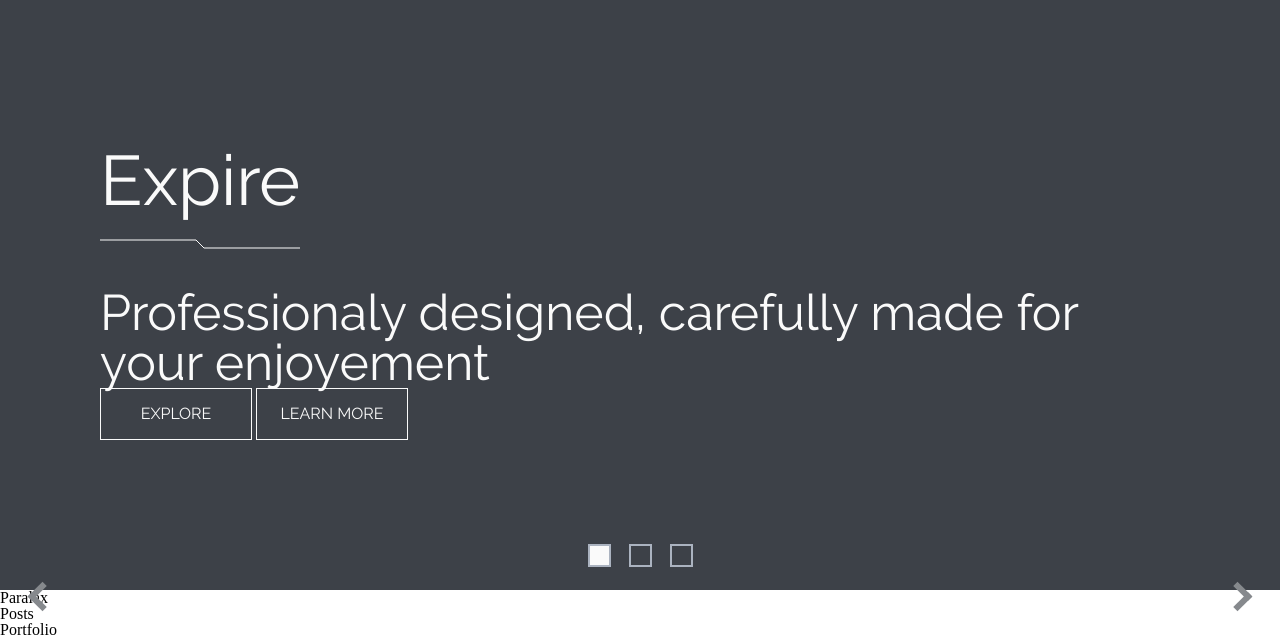
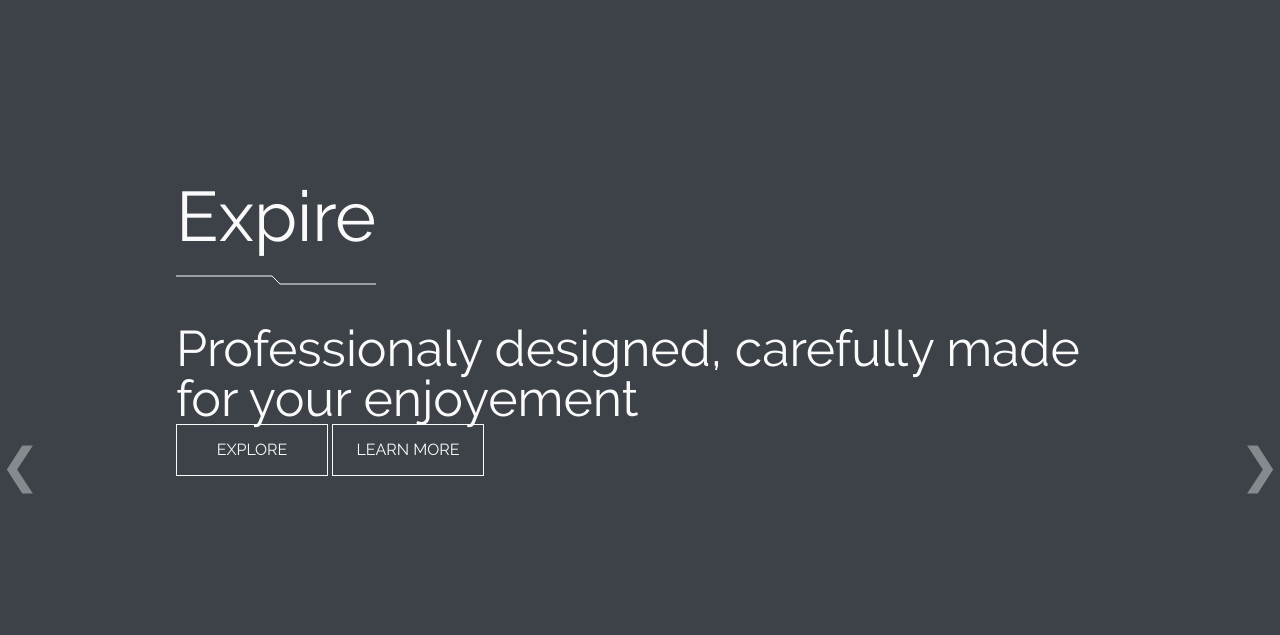
Before and after one commit to MxWoodie/hiqo-zhodik-markup, a website: page index.html in a window 1280 px wide. Shown: the part 129-764 px from the top of the page. Drawn offline with nearby package versions, Linux system fonts and the light colour scheme; files that its build step writes are made by us from their sources; a web font is replaced by a local one.

Commit message:
feat: Add arrow component

```diff
--- a/index.html
+++ b/index.html
@@ -33,6 +33,8 @@
 					<p class="slider-description">Professionaly designed, carefully made for your enjoyement</p>
 					<a class="link-button" href="">explore</a>
 					<a class="link-button" href="">learn more</a>
+					<a href="" class="slider-arrow left">&#10094;</a>
+					<a href="" class="slider-arrow right">&#10095;</a>
 				</div>
 				<ul class="pagination-container">
 					<li class="pagination active"></li>
--- /dev/null
+++ b/scss/components/_arrow.scss
@@ -0,0 +1,20 @@
+.slider-arrow {
+  cursor: pointer;
+  position: absolute;
+  bottom: 25%;
+  width: auto;
+  color: $color-arrow;
+  font-weight: 100;
+  font-size: 48px;
+  user-select: none;
+  text-decoration: none;
+
+  &.left {
+    left: 0;
+  }
+
+  &.right {
+    right: 0;
+    border-radius: 3px 0 0 3px;
+  }
+}
--- a/scss/components/_slider.scss
+++ b/scss/components/_slider.scss
@@ -3,13 +3,12 @@
 }
 
 .slider-container {
-  padding-left: 100px;
-  padding-right: 100px;
+  padding: 11rem;
+  position: relative;
 
   .slider-header {
     @include font-semibold;
     font-size: 70px;
-    padding-top: 140px;
     color: $color-text-white;
   }
 
@@ -17,33 +16,6 @@
     @include font-light;
     font-size: 50px;
     color: $color-text-white;
-  }
-
-  &::before {
-    content: "";
-    width: 15px;
-    height: 15px;
-    position: absolute;
-    color: $color-arrow;
-    border-bottom: 6px solid;
-    border-left: 6px solid;
-    transform: rotate(45deg);
-    left: 2em;
-    bottom: 4em;
-
-  }
-
-  &::after {
-    content: "";
-    width: 15px;
-    height: 15px;
-    position: absolute;
-    color: $color-arrow;
-    border-bottom: 6px solid;
-    border-left: 6px solid;
-    transform: rotate(-135deg);
-    right: 2em;
-    bottom: 4em;
   }
 }
 
--- a/scss/style.scss
+++ b/scss/style.scss
@@ -7,6 +7,7 @@
 
 // import components here
 
+@import "components/arrow";
 @import "components/button";
 @import "components/navigation";
 @import "components/slider";
```
